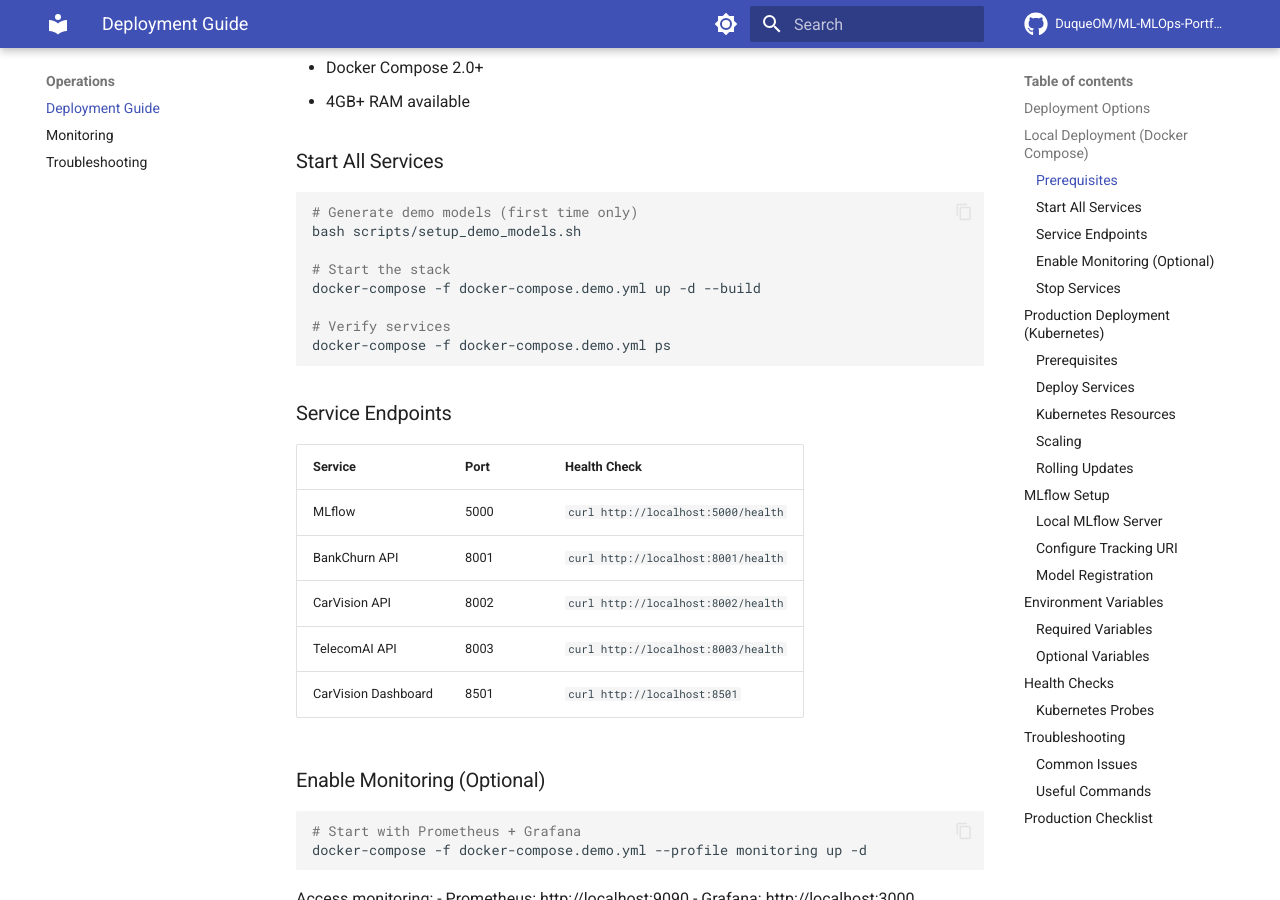
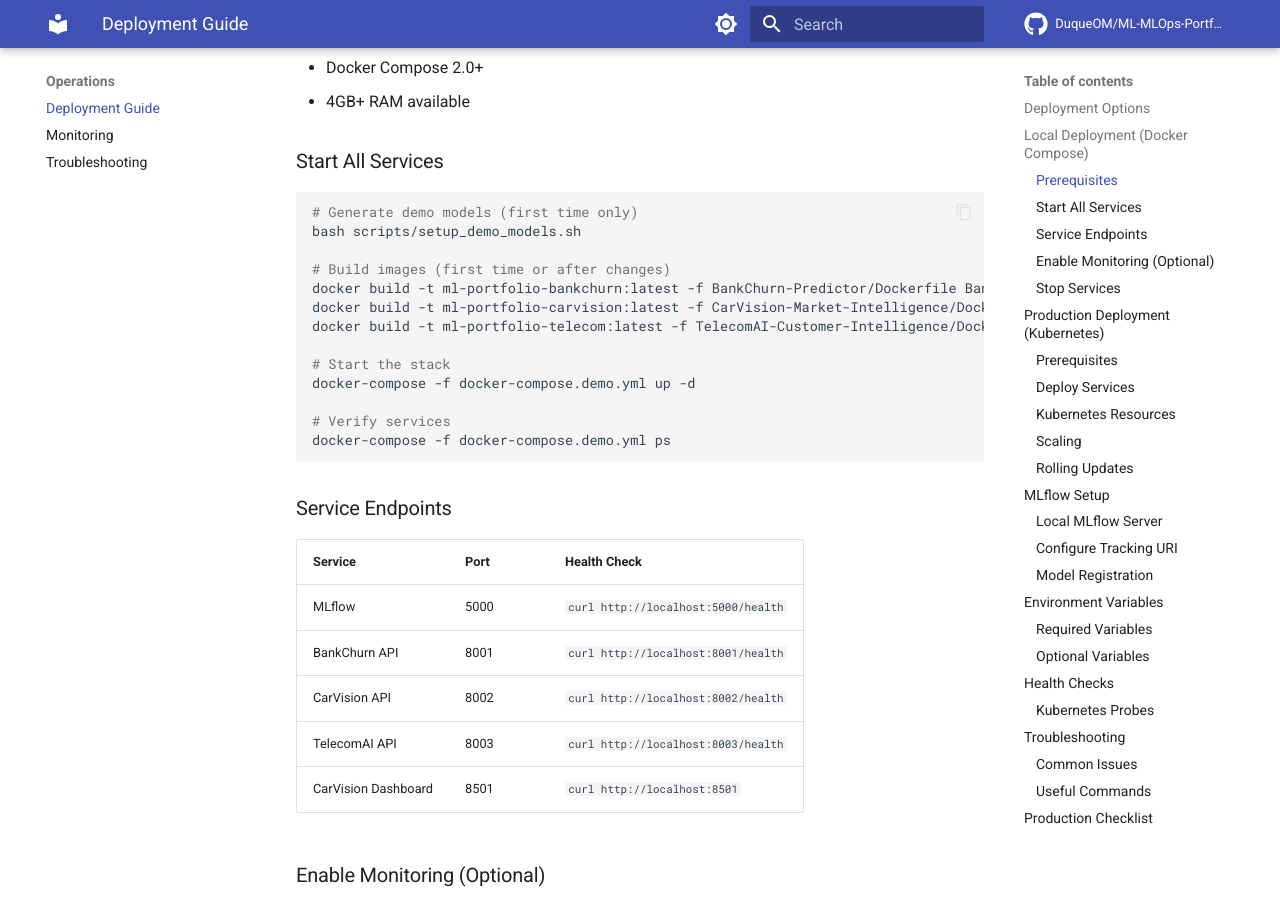
Before and after one commit to DuqueOM/ML-MLOps-Portfolio, an MkDocs documentation site: the page built from docs/operations/deployment.md, in a window 1280 px wide and 900 px high, scrolled down 684 px. Built offline with MkDocs 1.6.1 and Material for MkDocs 9.7.7, drawn with Linux system fonts in a browser that asks for light colours; comment, search, counter and statistics services are not loaded.

Commit message:
docs: update Docker image names and commands to match CI
- Update project docs with new image naming convention (ml-portfolio-*)
- Update deployment guide with explicit build commands
- Update troubleshooting guide with correct image references
- Update K8s example in infrastructure docs

All image names now match CI pre-built tags.

```diff
--- a/docs/operations/deployment.md
+++ b/docs/operations/deployment.md
@@ -26,8 +26,13 @@ This guide covers deploying the ML-MLOps Portfolio services in various environme
 # Generate demo models (first time only)
 bash scripts/setup_demo_models.sh
 
+# Build images (first time or after changes)
+docker build -t ml-portfolio-bankchurn:latest -f BankChurn-Predictor/Dockerfile BankChurn-Predictor
+docker build -t ml-portfolio-carvision:latest -f CarVision-Market-Intelligence/Dockerfile CarVision-Market-Intelligence
+docker build -t ml-portfolio-telecom:latest -f TelecomAI-Customer-Intelligence/Dockerfile TelecomAI-Customer-Intelligence
+
 # Start the stack
-docker-compose -f docker-compose.demo.yml up -d --build
+docker-compose -f docker-compose.demo.yml up -d
 
 # Verify services
 docker-compose -f docker-compose.demo.yml ps
```
Also changed, not shown: docs/architecture/infrastructure.md (+1 -1 lines), docs/operations/troubleshooting.md (+1 -1 lines), docs/projects/bankchurn.md (+2 -2 lines), docs/projects/carvision.md (+2 -2 lines), docs/projects/telecom.md (+2 -2 lines).
